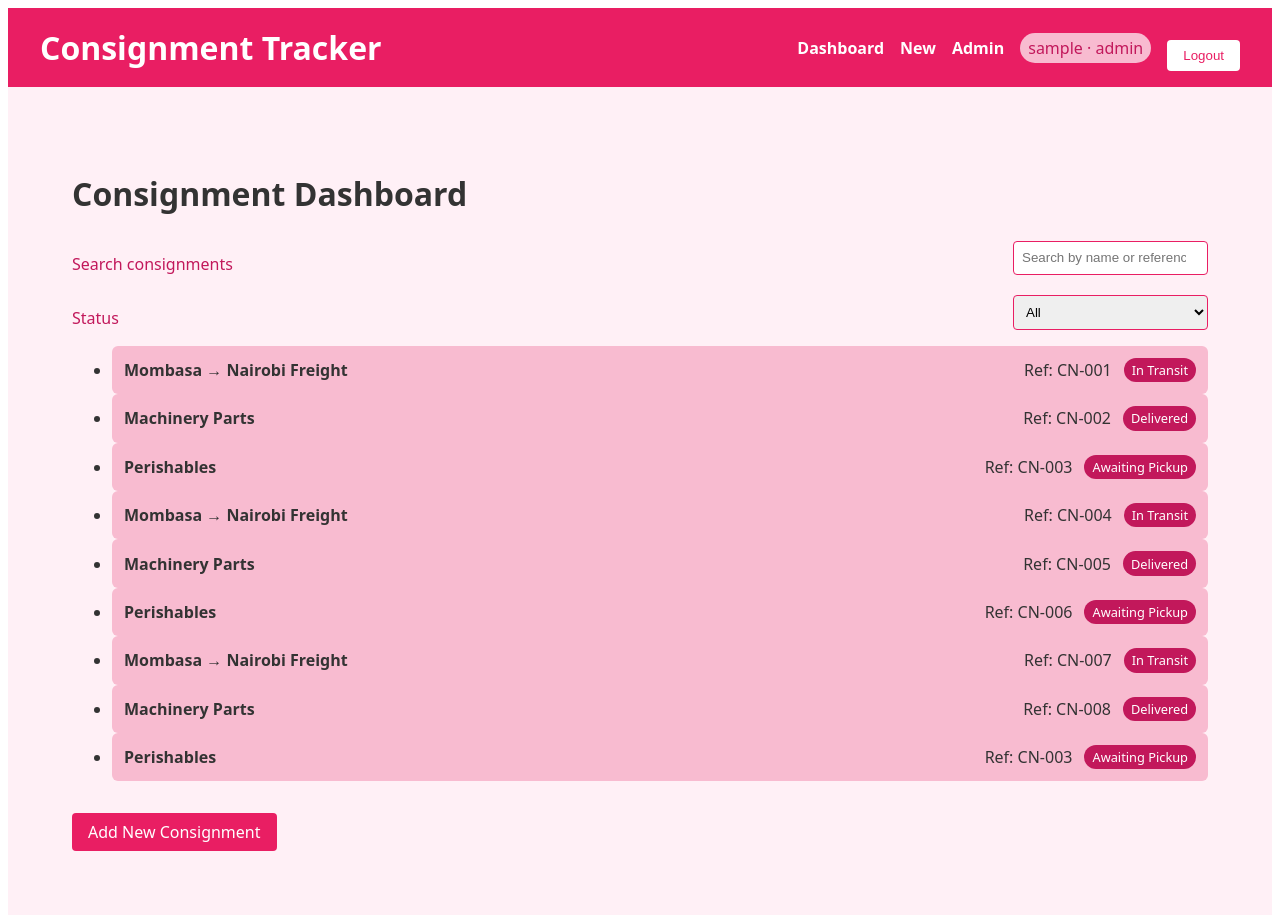
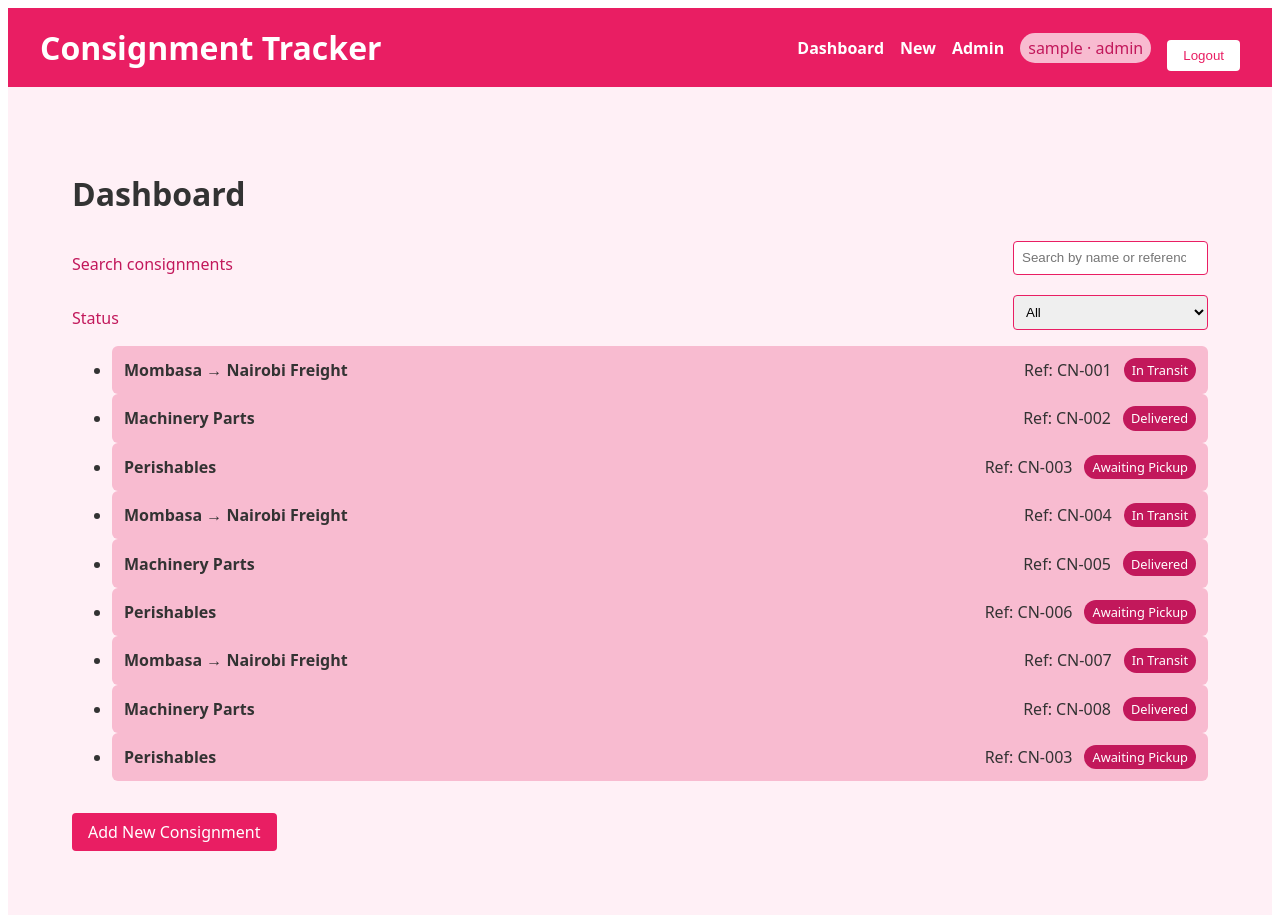
Before and after one commit to Zambagarrah/ReactJS_Consignment_Tracker, a React (Vite) app: page /dashboard in a window 1280 px wide. Built offline with nearby package versions, Linux system fonts and the light colour scheme; sample sign-in values are in the browser's storage.

Commit message:
Fixes done

```diff
--- a/src/App.jsx
+++ b/src/App.jsx
@@ -14,7 +14,7 @@ function App() {
   return (
     <Router>
       <Routes>
-        <Route path="/" element={<Navigate to="/login" />} />
+        <Route path="/" element={<Navigate to="/register" />} />
         <Route path="/login" element={<LoginPage />} />
         <Route path="/register" element={<RegisterPage />} />
 
--- a/src/pages/Dashboard.jsx
+++ b/src/pages/Dashboard.jsx
@@ -36,7 +36,7 @@ const Dashboard = () => {
   return (
     <Layout>
       <div className="dashboard">
-        <h1>Consignment Dashboard</h1>
+        <h1>Dashboard</h1>
 
         <div className="controls" role="search">
           <label htmlFor="search" className="visually-hidden">Search consignments</label>
@@ -65,7 +65,7 @@ const Dashboard = () => {
         {loading ? (
           <p>Loading...</p>
         ) : filtered.length === 0 ? (
-          <p role="status">No consignments match your filters.</p>
+          <p role="status">No Orders match your filters.</p>
         ) : (
           <ul className="consignment-list" aria-label="Consignment List">
             {filtered.map((c) => (
```
